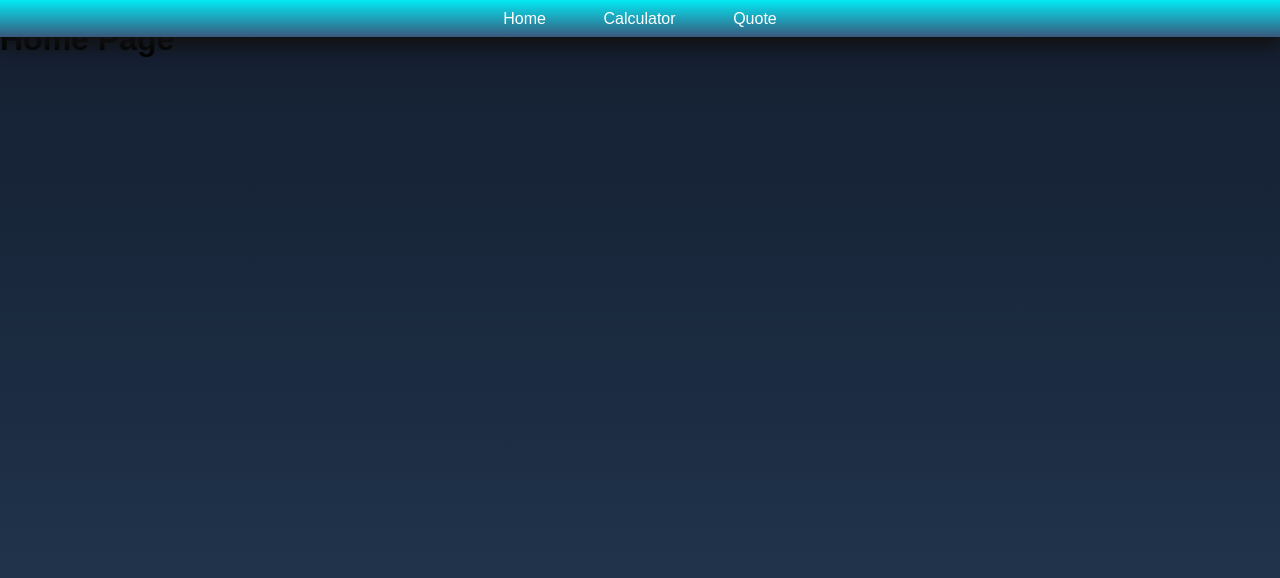
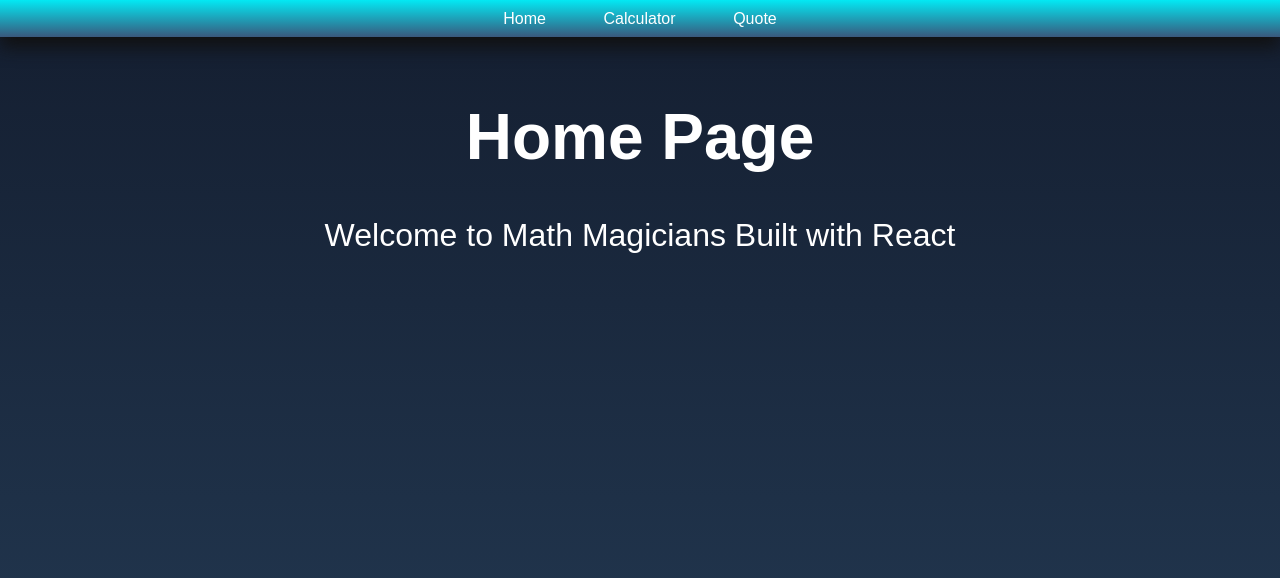
Before and after one commit to chinweokwu/Calculator-App, a React (Create React App) app: page / in a window 1280 px wide. Shown: the top 578 px of the page. Built offline with nearby package versions, Linux system fonts and the light colour scheme.

Commit message:
add styles to home page

```diff
--- a/src/components/home.js
+++ b/src/components/home.js
@@ -1,9 +1,9 @@
 import React from 'react';
 
 const Home = () => (
-  <div>
+  <div className="home">
     <h1> Home Page</h1>
-    <p> </p>
+    <p> Welcome to Math Magicians Built with React</p>
   </div>
 );
 
--- a/src/index.css
+++ b/src/index.css
@@ -4,6 +4,7 @@ body {
   font-family: sans-serif;
   background: linear-gradient(#141e30, #243b55) fixed;
 }
+
 .calculator {
   display: flex;
   text-align: center;
@@ -56,6 +57,13 @@ nav {
   border-radius: 4px;
 }
 
+.home {
+  text-align: center;
+  margin: 100px;
+  color: white;
+  font-size: 32px;
+}
+
 .quote {
   display: flex;
 }
@@ -69,6 +77,7 @@ nav {
   padding: 2em;
   border-radius: 10px 10px 10px 10px;
 }
+
 .login-box {
   position: absolute;
   top: 50%;
@@ -83,14 +92,14 @@ nav {
   backdrop-filter: blur(14px);
 }
 
-.login-box h3{
+.login-box h3 {
   margin: 0 0 30px;
   padding: 0;
   color: #fff;
   text-align: center;
 }
 
-.login-box .author{
+.login-box .author {
   color: #dbdbdb6c;
   margin: 0 0 30px;
   text-align: center;
```
